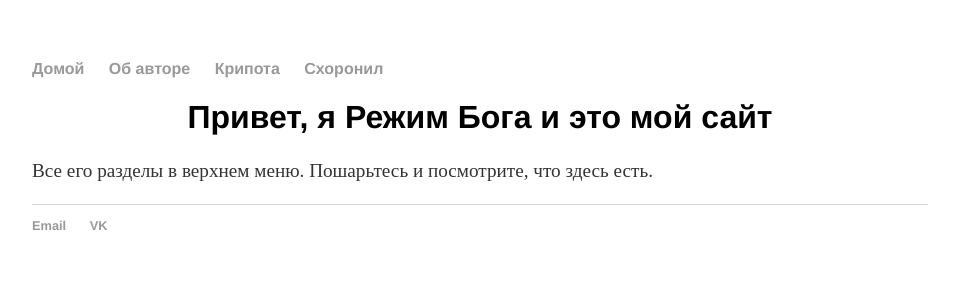
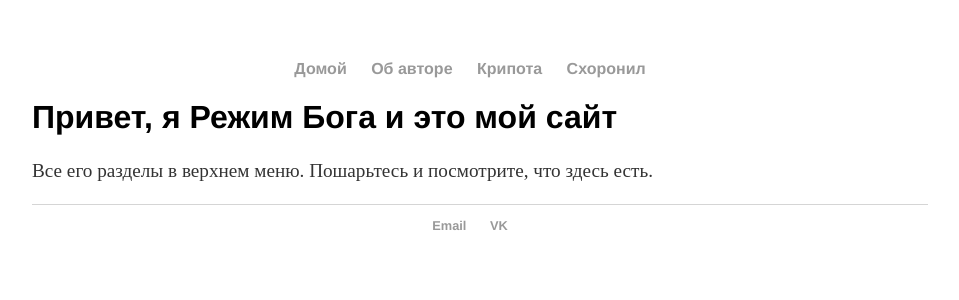
Before and after one commit to G0DMD/G0DMD.github.io, a Jekyll site: the page built from index.html, in a window 1280 px wide. Shown: the top 300 px of the page, without its empty margins (160-1119 px from the left). Built offline with Jekyll 4.4.1, drawn with Linux system fonts in a browser that asks for light colours.

Commit message:
Update main.css

```diff
--- a/css/main.css
+++ b/css/main.css
@@ -7,6 +7,7 @@ nav ul, footer ul {
     padding: 0px;
     list-style: none;
     font-weight: bold;
+    text-align: center;
 }
 nav ul li, footer ul li {
     display: inline;
@@ -22,7 +23,7 @@ a:hover {
 h1 {
     font-size: 2em;
     font-family:'Helvetica', 'Arial', 'Sans-Serif';
-    text-align: center;
+
 }
 p {
     font-size: 1.2em;
```
